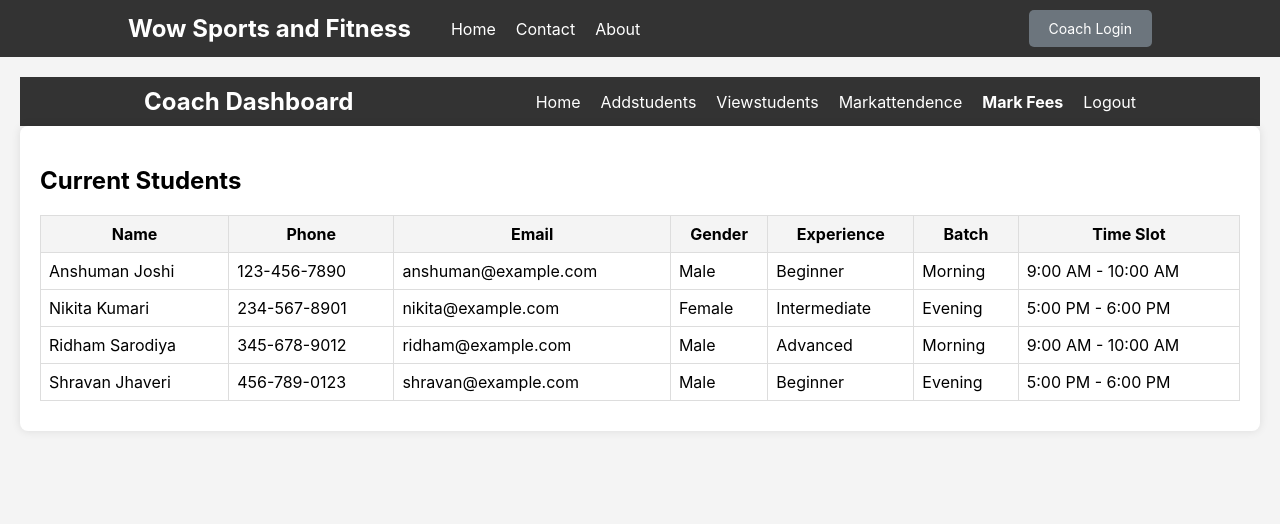
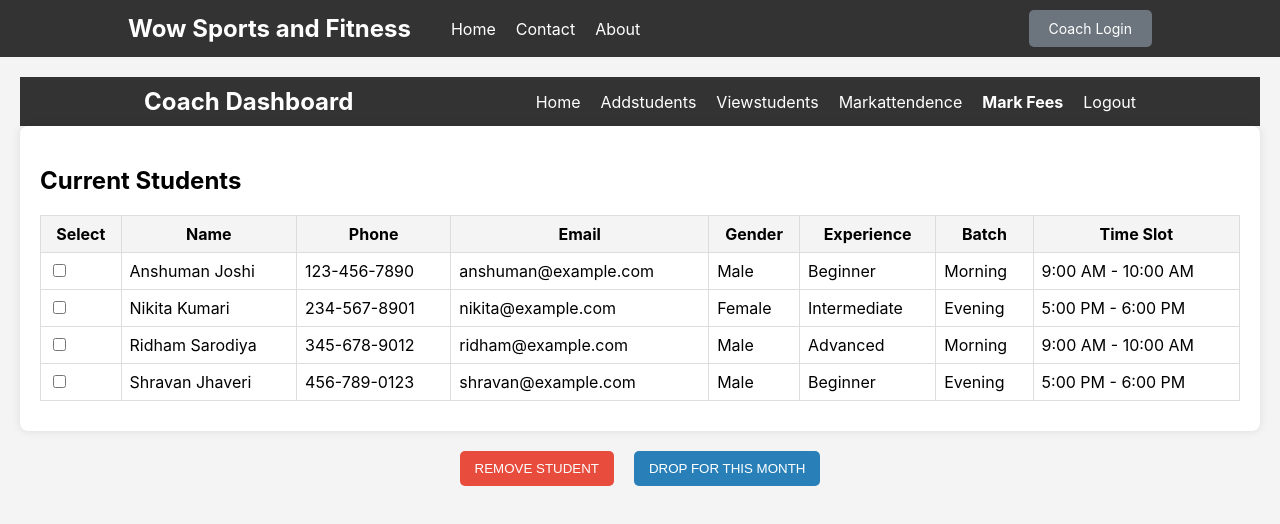
Before and after one commit to Nikita925/fsd-mini-project, a React (Create React App) app: page /viewstudents in a window 1280 px wide. Shown: the top 524 px of the page. Built offline with nearby package versions, Linux system fonts and the light colour scheme.

Commit message:
Add files via upload

```diff
--- a/src/viewstudents.js
+++ b/src/viewstudents.js
@@ -3,12 +3,39 @@ import { Link } from 'react-router-dom';
 
 const ViewStudentsPage = () => {
     // Predefined student data
-    const [students] = useState([
+    const [students, setStudents] = useState([
         { name: 'Anshuman Joshi', phone: '123-456-7890', email: 'anshuman@example.com', gender: 'Male', experience: 'Beginner', batch: 'Morning', timeSlot: '9:00 AM - 10:00 AM' },
         { name: 'Nikita Kumari', phone: '234-567-8901', email: 'nikita@example.com', gender: 'Female', experience: 'Intermediate', batch: 'Evening', timeSlot: '5:00 PM - 6:00 PM' },
         { name: 'Ridham Sarodiya', phone: '345-678-9012', email: 'ridham@example.com', gender: 'Male', experience: 'Advanced', batch: 'Morning', timeSlot: '9:00 AM - 10:00 AM' },
         { name: 'Shravan Jhaveri', phone: '456-789-0123', email: 'shravan@example.com', gender: 'Male', experience: 'Beginner', batch: 'Evening', timeSlot: '5:00 PM - 6:00 PM' },
     ]);
+
+    // State for selected students
+    const [selectedStudents, setSelectedStudents] = useState([]);
+
+    // Handle checkbox selection
+    const handleCheckboxChange = (index) => {
+        if (selectedStudents.includes(index)) {
+            setSelectedStudents(selectedStudents.filter(i => i !== index));
+        } else {
+            setSelectedStudents([...selectedStudents, index]);
+        }
+    };
+
+    // Handle removing selected students
+    const handleRemoveSelected = () => {
+        const updatedStudents = students.filter((_, index) => !selectedStudents.includes(index));
+        setStudents(updatedStudents);
+        setSelectedStudents([]); // Clear the selection
+    };
+
+    // Handle dropping selected students for the month
+    const handleDropSelectedForMonth = () => {
+        selectedStudents.forEach(index => {
+            alert(`${students[index].name} is dropped for this month.`);
+        });
+        setSelectedStudents([]); // Clear the selection
+    };
 
     return (
         <div style={{ padding: '20px', backgroundColor: '#f4f4f4', minHeight: '100vh' }}>
@@ -47,6 +74,7 @@ const ViewStudentsPage = () => {
                 <table style={{ width: '100%', borderCollapse: 'collapse', marginBottom: '10px' }}>
                     <thead>
                         <tr style={{ backgroundColor: '#f4f4f4' }}>
+                            <th style={{ border: '1px solid #ddd', padding: '8px' }}>Select</th>
                             <th style={{ border: '1px solid #ddd', padding: '8px' }}>Name</th>
                             <th style={{ border: '1px solid #ddd', padding: '8px' }}>Phone</th>
                             <th style={{ border: '1px solid #ddd', padding: '8px' }}>Email</th>
@@ -59,6 +87,13 @@ const ViewStudentsPage = () => {
                     <tbody>
                         {students.map((student, index) => (
                             <tr key={index}>
+                                <td style={{ border: '1px solid #ddd', padding: '8px' }}>
+                                    <input
+                                        type="checkbox"
+                                        onChange={() => handleCheckboxChange(index)}
+                                        checked={selectedStudents.includes(index)}
+                                    />
+                                </td>
                                 <td style={{ border: '1px solid #ddd', padding: '8px' }}>{student.name}</td>
                                 <td style={{ border: '1px solid #ddd', padding: '8px' }}>{student.phone}</td>
                                 <td style={{ border: '1px solid #ddd', padding: '8px' }}>{student.email}</td>
@@ -71,6 +106,30 @@ const ViewStudentsPage = () => {
                     </tbody>
                 </table>
             </div>
+
+            {/* Action Buttons */}
+            <div style={{ display: 'flex', justifyContent: 'center', gap: '20px' }}>
+                <button
+                    style={{
+                        backgroundColor: '#e74c3c', color: '#fff', padding: '10px 15px', border: 'none',
+                        borderRadius: '5px', cursor: 'pointer'
+                    }}
+                    onClick={handleRemoveSelected}
+                    disabled={selectedStudents.length === 0}
+                >
+                    REMOVE STUDENT
+                </button>
+                <button
+                    style={{
+                        backgroundColor: '#2980b9', color: '#fff', padding: '10px 15px', border: 'none',
+                        borderRadius: '5px', cursor: 'pointer'
+                    }}
+                    onClick={handleDropSelectedForMonth}
+                    disabled={selectedStudents.length === 0}
+                >
+                    DROP FOR THIS MONTH
+                </button>
+            </div>
         </div>
     );
 };
```
